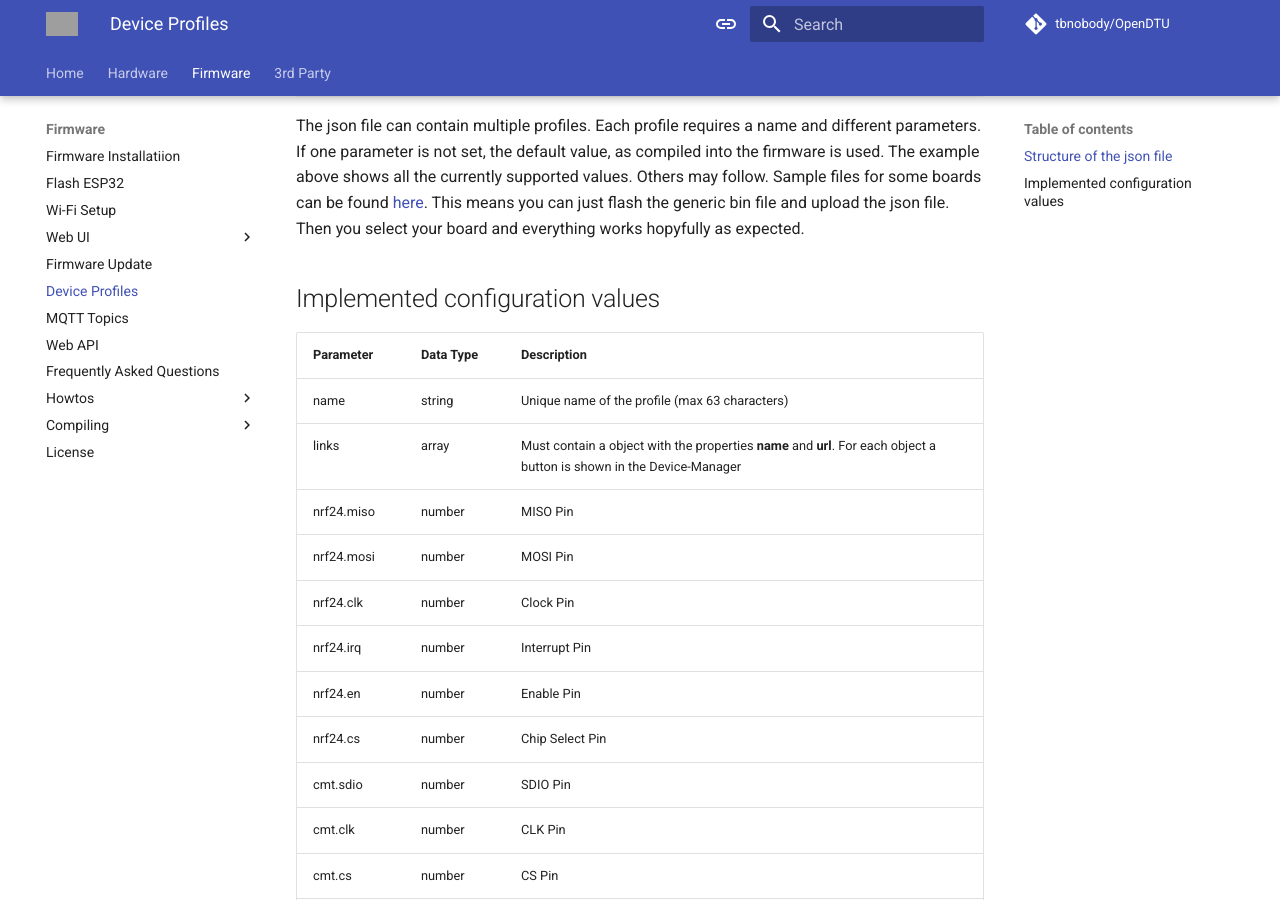
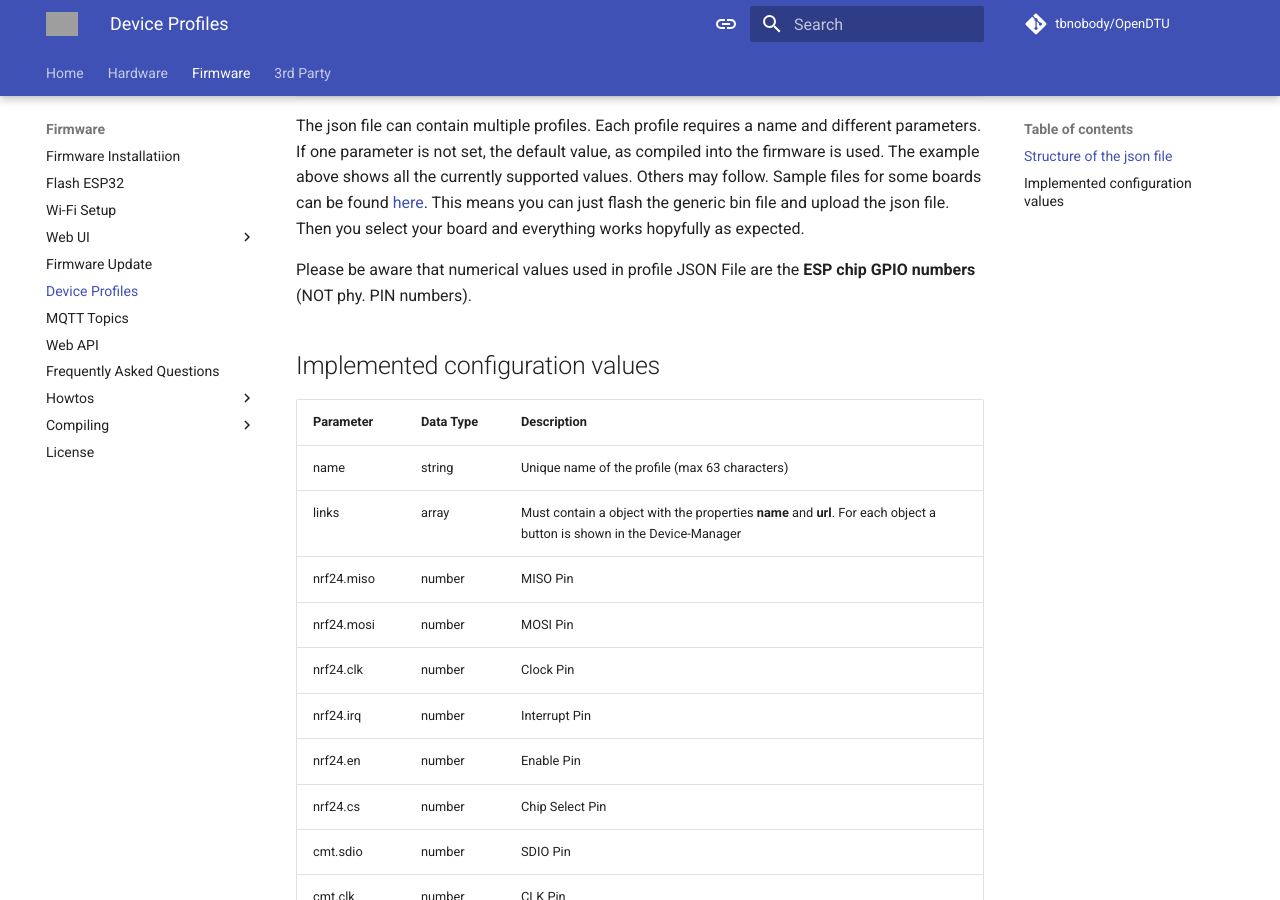
Before and after one commit to tbnobody/OpenDTU-docs, an MkDocs documentation site: the page built from docs/firmware/device_profiles.md, in a window 1280 px wide and 900 px high, scrolled down 1837 px. Built offline with MkDocs 1.6.1 and Material for MkDocs 9.7.7, drawn with Linux system fonts in a browser that asks for light colours; comment, search, counter and statistics services are not loaded; grey boxes are pictures that could not be loaded.

Commit message:
Update device_profiles.md
Documentation to be more precise on device profile value meaning

```diff
--- a/docs/firmware/device_profiles.md
+++ b/docs/firmware/device_profiles.md
@@ -83,6 +83,8 @@ To change the device profile, navigate to the "Device Manager" and selected the
 
 The json file can contain multiple profiles. Each profile requires a name and different parameters. If one parameter is not set, the default value, as compiled into the firmware is used. The example above shows all the currently supported values. Others may follow. Sample files for some boards can be found [here](https://github.com/tbnobody/OpenDTU/tree/master/docs/DeviceProfiles){target=_blank}. This means you can just flash the generic bin file and upload the json file. Then you select your board and everything works hopyfully as expected.
 
+Please be aware that numerical values used in profile JSON File are the **ESP chip GPIO numbers** (NOT phy. PIN numbers).
+
 ## Implemented configuration values
 
 | Parameter     | Data Type | Description |
```
